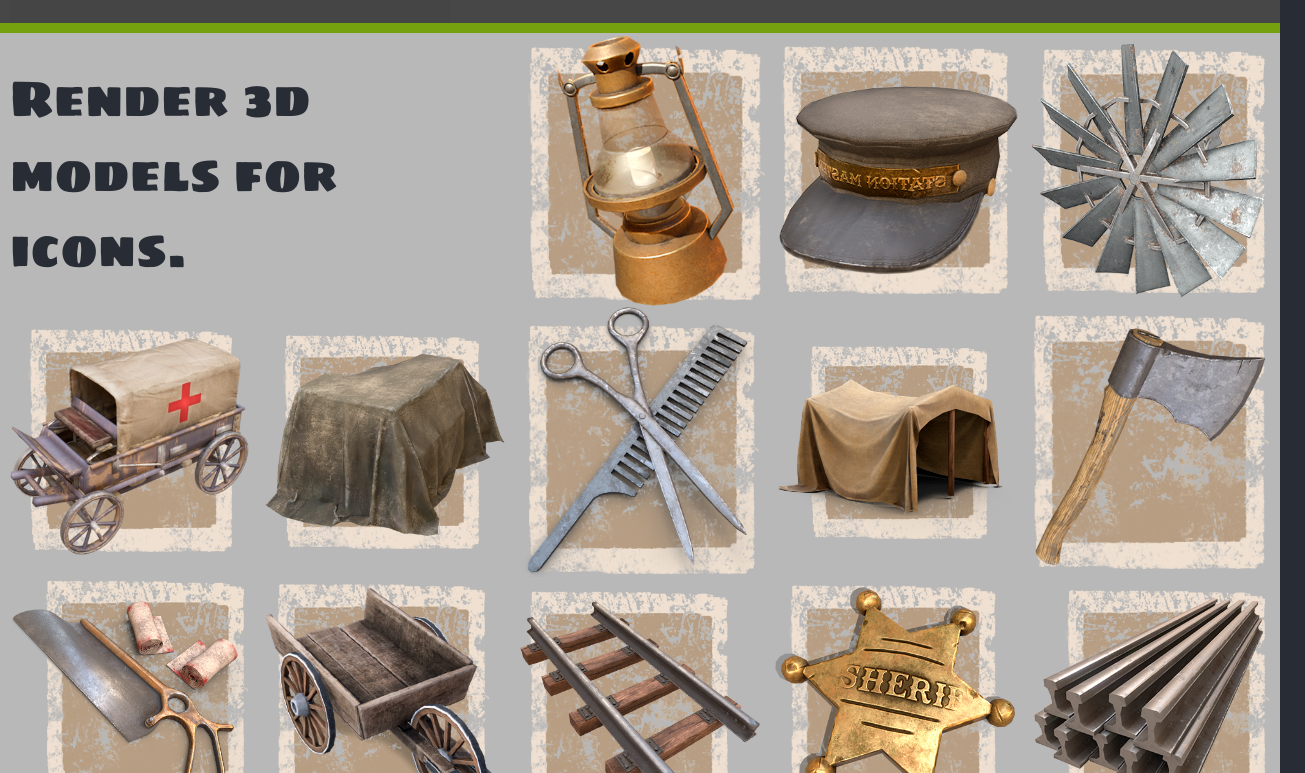
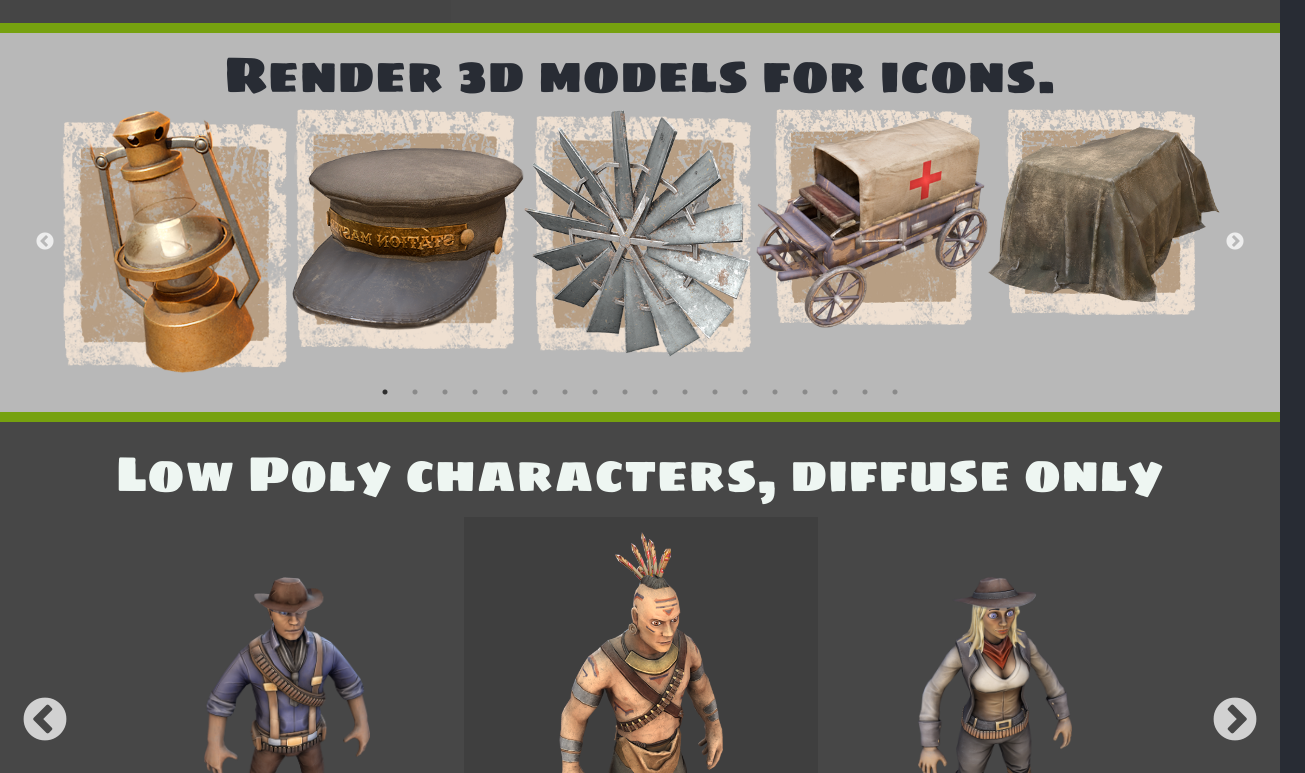
Before and after one commit to deeartrama88/dimon-portfolio, a React (Create React App) app: page /wild-west in a window 1280 px wide. Shown: the part 4807-5580 px from the top of the page, 1305 px wide, since content can reach past the window. Built offline with nearby package versions, Linux system fonts and the light colour scheme.

Commit message:
starting with carousel

```diff
--- a/src/assets/css/index.css
+++ b/src/assets/css/index.css
@@ -246,28 +246,31 @@ header {
       width: 35%; }
   .wild-west__icons {
     background: #b8b8b8;
-    padding-bottom: 20px;
+    padding-bottom: 35px;
     border-bottom: 10px solid #76a10f; }
+    .wild-west__icons-item {
+      font-size: 50px;
+      font-family: 'Sigmar', sans-serif;
+      text-align: center; }
+    .wild-west__icons .slider-item {
+      text-align: center; }
+      .wild-west__icons .slider-item img {
+        display: inline-block; }
     .wild-west__icons .flex-container {
       display: flex;
       flex-flow: row wrap;
       justify-content: space-between;
       align-items: center; }
-    .wild-west__icons-item {
-      min-width: 200px;
-      width: 19%; }
-      .wild-west__icons-item:first-child {
-        width: 40%;
-        font-size: 50px;
-        font-family: 'Sigmar', sans-serif;
-        min-width: auto; }
   .wild-west__characters {
     padding-bottom: 30px;
     background: #474747; }
     .wild-west__characters .slick-dots li button:before {
       color: white; }
     .wild-west__characters .slick-prev:before, .wild-west__characters .slick-next:before {
-      font-size: 30px; }
+      font-size: 50px;
+      position: relative;
+      bottom: 13px;
+      right: 15px; }
     .wild-west__characters .slick-center {
       background: rgba(0, 0, 0, 0.1);
       transition: all 0.2s; }
@@ -276,8 +279,11 @@ header {
     .wild-west__characters .slider-item {
       height: 400px;
       position: relative;
-      padding: 50px;
+      padding: 60px;
       box-sizing: border-box; }
+      @media (max-width: 900px) {
+        .wild-west__characters .slider-item {
+          padding: 20px; } }
       .wild-west__characters .slider-item img {
         height: 100%;
         margin: auto; }
@@ -753,3 +759,7 @@ footer {
   color: #EEF6F2;
   font-size: 30px;
   border-bottom: 20px solid #76a10f; }
+
+.slider--wrapper {
+  box-sizing: border-box;
+  padding: 0 50px; }
--- a/src/assets/css/index.scss
+++ b/src/assets/css/index.scss
@@ -58,3 +58,8 @@ footer {
   font-size: 30px;
   border-bottom: 20px solid $green-main;
 }
+
+.slider--wrapper {
+  box-sizing: border-box;
+  padding: 0 50px;
+}
--- a/src/assets/css/wild-west.css
+++ b/src/assets/css/wild-west.css
@@ -54,28 +54,31 @@
       width: 35%; }
   .wild-west__icons {
     background: #b8b8b8;
-    padding-bottom: 20px;
+    padding-bottom: 35px;
     border-bottom: 10px solid #76a10f; }
+    .wild-west__icons-item {
+      font-size: 50px;
+      font-family: 'Sigmar', sans-serif;
+      text-align: center; }
+    .wild-west__icons .slider-item {
+      text-align: center; }
+      .wild-west__icons .slider-item img {
+        display: inline-block; }
     .wild-west__icons .flex-container {
       display: flex;
       flex-flow: row wrap;
       justify-content: space-between;
       align-items: center; }
-    .wild-west__icons-item {
-      min-width: 200px;
-      width: 19%; }
-      .wild-west__icons-item:first-child {
-        width: 40%;
-        font-size: 50px;
-        font-family: 'Sigmar', sans-serif;
-        min-width: auto; }
   .wild-west__characters {
     padding-bottom: 30px;
     background: #474747; }
     .wild-west__characters .slick-dots li button:before {
       color: white; }
     .wild-west__characters .slick-prev:before, .wild-west__characters .slick-next:before {
-      font-size: 30px; }
+      font-size: 50px;
+      position: relative;
+      bottom: 13px;
+      right: 15px; }
     .wild-west__characters .slick-center {
       background: rgba(0, 0, 0, 0.1);
       transition: all 0.2s; }
@@ -84,8 +87,11 @@
     .wild-west__characters .slider-item {
       height: 400px;
       position: relative;
-      padding: 50px;
+      padding: 60px;
       box-sizing: border-box; }
+      @media (max-width: 900px) {
+        .wild-west__characters .slider-item {
+          padding: 20px; } }
       .wild-west__characters .slider-item img {
         height: 100%;
         margin: auto; }
--- a/src/assets/css/wild-west.scss
+++ b/src/assets/css/wild-west.scss
@@ -71,23 +71,24 @@
 
   &__icons {
     background: $gray-light;
-    padding-bottom: 20px;
+    padding-bottom: 35px;
     border-bottom: 10px solid $green-main;
+    &-item {
+      font-size: 50px;
+      font-family: 'Sigmar', sans-serif;
+      text-align: center;
+    }
+    .slider-item {
+      text-align: center;
+      img {
+        display: inline-block;
+      }
+    }
     .flex-container {
       display: flex;
       flex-flow: row wrap;
       justify-content: space-between;
       align-items: center;
-    }
-    &-item {
-      &:first-child {
-        width: 40%;
-        font-size: 50px;
-        font-family: 'Sigmar', sans-serif;
-        min-width: auto;
-      }
-      min-width: 200px;
-      width: 19%;
     }
   }
   &__characters {
@@ -96,7 +97,10 @@
       color: white;
     }
     .slick-prev:before, .slick-next:before {
-      font-size: 30px;
+      font-size: 50px;
+      position: relative;
+      bottom: 13px;
+      right: 15px;
     }
     .slick-center {
       background: rgba(0, 0, 0, 0.1);
@@ -108,8 +112,11 @@
     .slider-item {
       height: 400px;
       position: relative;
-      padding: 50px;
+      padding: 60px;
       box-sizing: border-box;
+      @media (max-width: 900px) {
+        padding: 20px;
+      }
       img {
         height: 100%;
         margin: auto;
--- a/src/components/portfolioWorks/wildWest.js
+++ b/src/components/portfolioWorks/wildWest.js
@@ -65,8 +65,30 @@ const WildWest = () => {
             </div>
          </div>
          <div className="wild-west__icons">
-            <div className="flex-container container">
+            <div className="container">
                <div className="wild-west__icons-item">Render 3d models for icons.</div>
+               <div className="slider--wrapper">
+                  <Slider
+                     centerMode={false}
+                     dots={true}
+                     infinite={true}
+                     speed={500}
+                     slidesToShow={5}
+                     slidesToScroll={1}
+                     responsive={[
+                        {
+                           breakpoint: 900,
+                           settings: {
+                              slidesToShow: 3,
+                           }
+                        },
+                        {
+                           breakpoint: 520,
+                           settings: {
+                              slidesToShow: 1,
+                           }
+                        }]}
+                  >
                         <img className="wild-west__icons-item" src={Icon1} alt="icon"/>
                         <img className="wild-west__icons-item" src={Icon2} alt="icon"/>
                         <img className="wild-west__icons-item" src={Icon3} alt="icon"/>
@@ -85,20 +107,31 @@ const WildWest = () => {
                         <img className="wild-west__icons-item" src={Icon16} alt="icon"/>
                         <img className="wild-west__icons-item" src={Icon17} alt="icon"/>
                         <img className="wild-west__icons-item" src={Icon18} alt="icon"/>
+                  </Slider>
+               </div>
             </div>
          </div>
 
          <div className="wild-west__characters">
             <div className="container">
                <div className="wild-west__characters-title">Low Poly characters, diffuse only</div>
+               <div className="slider--wrapper">
                   <Slider
                      centerMode={true}
-                  centerPadding={'60px'}
                      dots={true}
                      infinite={true}
                      speed={500}
                      slidesToShow={3}
                      slidesToScroll={1}
+                     responsive={[
+                        {
+                           breakpoint: 900,
+                           settings: {
+                              slidesToShow: 1,
+                              slidesToScroll: 1,
+                              centerMode: false,
+                           }
+                        }]}
                   >
                      <div className={'slider-item'}>
                         <img src={Indiane} alt="carousel image"/>
@@ -124,6 +157,7 @@ const WildWest = () => {
                   </Slider>
                </div>
             </div>
+         </div>
 
       </section>
    )
```
Lines whose indentation alone changed are shown as unchanged.
